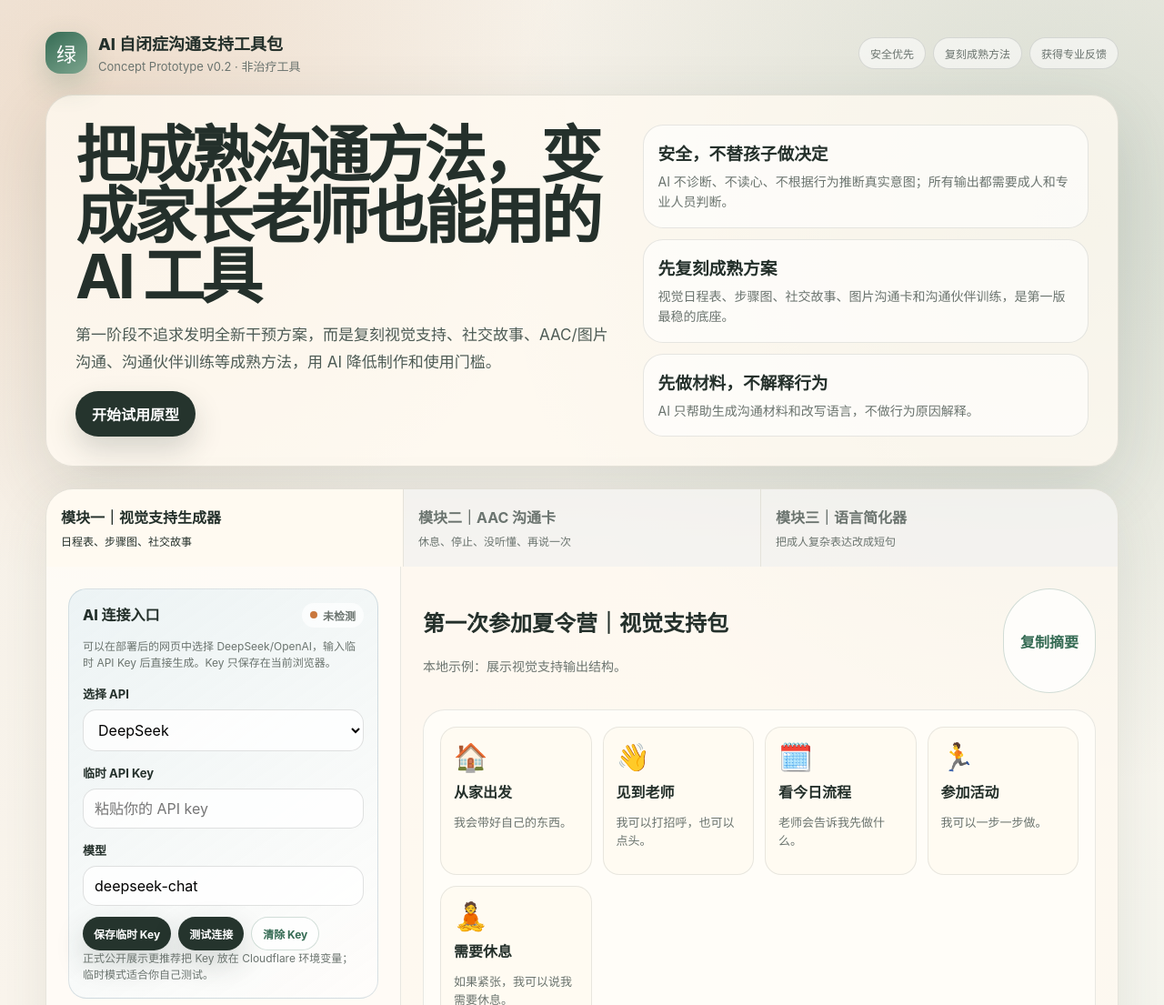
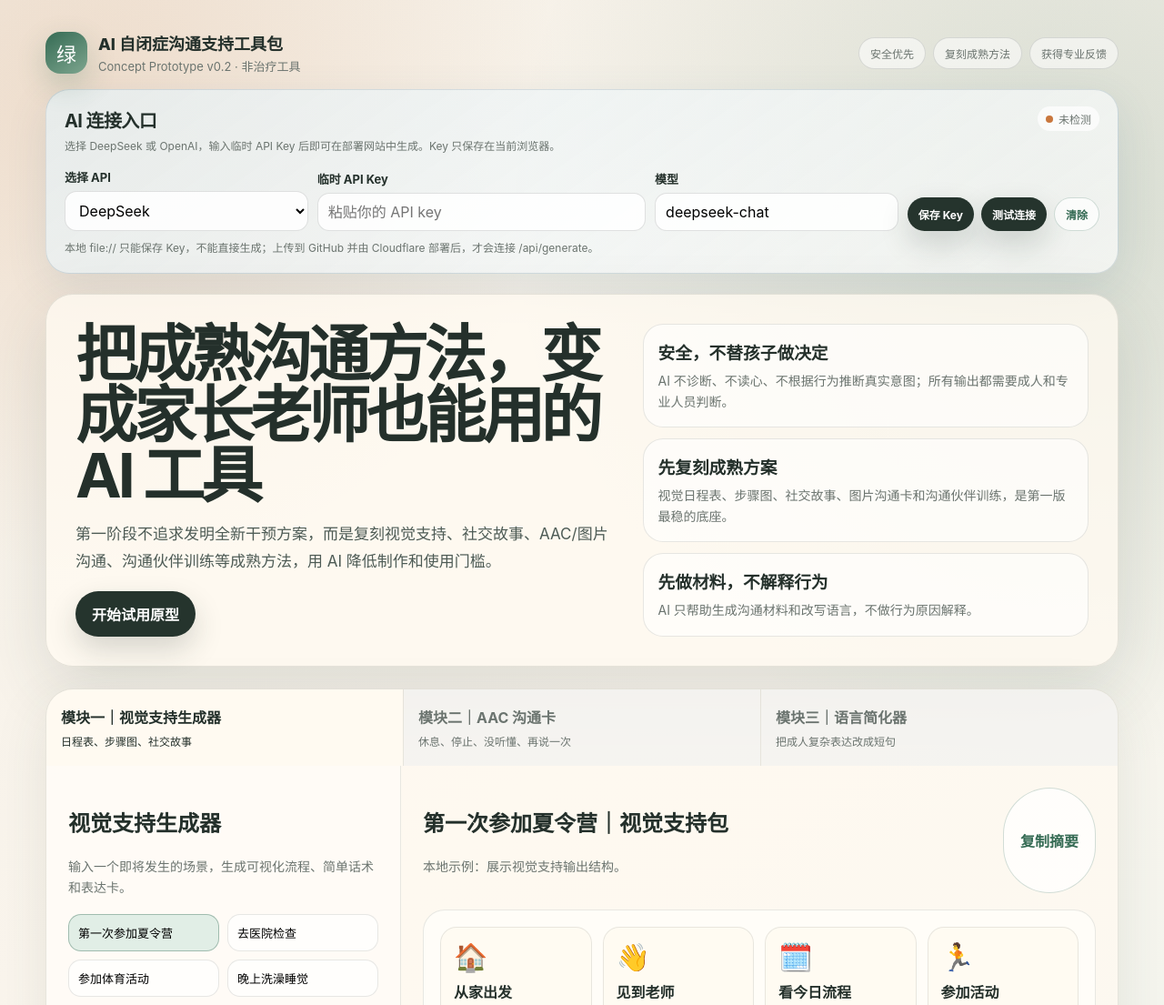
Before and after one commit to jenny070727-del/jenny070727-del-ai-autism-communication-toolkit, a plain HTML site: page index.html in a window 1280 px wide. Shown: the top 1105 px of the page at 91% size. Drawn offline with Linux system fonts and the light colour scheme.

Commit message:
Move API connection panel to top

```diff
--- a/index.html
+++ b/index.html
@@ -18,9 +18,10 @@
     .btn{border:0;border-radius:999px;padding:13px 18px;background:#25342d;color:white;font-weight:750;box-shadow:0 14px 32px rgba(36,48,43,.18)}.btn.secondary{background:rgba(255,255,255,.72);color:var(--green);border:1px solid rgba(53,107,84,.22);box-shadow:none}.btn.small{padding:9px 12px;font-size:12px}.btn.full{width:100%;margin-top:14px;border-radius:17px}
     .section{margin-top:24px;background:rgba(255,250,241,.72);border:1px solid rgba(36,48,43,.10);border-radius:30px;box-shadow:0 18px 60px rgba(53,70,61,.10);overflow:hidden}.tabs{display:grid;grid-template-columns:repeat(3,1fr);background:rgba(36,48,43,.10);gap:1px}.tab{border:0;background:rgba(255,255,255,.58);padding:18px 16px;text-align:left;color:var(--muted)}.tab.active{background:var(--card);color:var(--ink)}.tab strong{display:block;margin-bottom:4px}.tab span{font-size:12px;line-height:1.35}
     .work{display:grid;grid-template-columns:390px 1fr;min-height:640px}.panel{padding:24px;border-right:1px solid rgba(36,48,43,.10);background:rgba(255,255,255,.35)}.out{padding:24px}.helper{color:var(--muted);line-height:1.65;font-size:14px;margin:0 0 18px}label{display:block;font-size:13px;font-weight:750;margin:14px 0 8px}textarea,select,input{width:100%;border:1px solid rgba(36,48,43,.14);border-radius:15px;background:rgba(255,255,255,.78);padding:11px 12px;outline:none}textarea{min-height:112px;line-height:1.55;resize:vertical}.grid2{display:grid;grid-template-columns:repeat(2,1fr);gap:9px}.preset{border:1px solid rgba(36,48,43,.11);background:rgba(255,255,255,.65);border-radius:14px;padding:10px;text-align:left;font-size:13px}.preset.active,.preset:hover{background:var(--green2);border-color:rgba(53,107,84,.38)}
-    .api{border:1px solid rgba(66,106,128,.18);background:linear-gradient(145deg,rgba(229,240,244,.72),rgba(255,255,255,.58));border-radius:20px;padding:15px;margin-bottom:20px}.api-title{display:flex;justify-content:space-between;gap:10px;font-weight:800}.status{display:inline-flex;gap:6px;align-items:center;border-radius:999px;padding:5px 9px;background:rgba(255,255,255,.72);font-size:12px;color:var(--muted)}.dot{width:8px;height:8px;border-radius:999px;background:#b6bcb8}.api.connected .dot{background:#2f8f5b}.api.warning .dot{background:#c9773d}.api.error .dot{background:var(--danger)}.api p,.note{color:var(--muted);font-size:12px;line-height:1.55}.api-actions{display:flex;gap:8px;flex-wrap:wrap}
+    .api{border:1px solid rgba(66,106,128,.18);background:linear-gradient(145deg,rgba(229,240,244,.76),rgba(255,255,255,.64));border-radius:20px;padding:15px;margin-bottom:20px}.api-title{display:flex;justify-content:space-between;gap:10px;font-weight:800}.status{display:inline-flex;gap:6px;align-items:center;border-radius:999px;padding:5px 9px;background:rgba(255,255,255,.72);font-size:12px;color:var(--muted)}.dot{width:8px;height:8px;border-radius:999px;background:#b6bcb8}.api.connected .dot{background:#2f8f5b}.api.warning .dot{background:#c9773d}.api.error .dot{background:var(--danger)}.api p,.note{color:var(--muted);font-size:12px;line-height:1.55}.api-actions{display:flex;gap:8px;flex-wrap:wrap}
+    .top-api{margin:-6px 0 22px;border-radius:26px;padding:18px 20px;box-shadow:0 14px 46px rgba(66,106,128,.12)}.api-head{display:flex;align-items:flex-start;justify-content:space-between;gap:14px;margin-bottom:14px}.api-head h2{margin:0 0 6px;font-size:20px;letter-spacing:-.03em}.api-head p{margin:0}.api-row{display:grid;grid-template-columns:1fr 1.35fr 1fr auto;gap:10px;align-items:end}.api-field label{margin:0 0 6px}.api-field input,.api-field select{border-radius:13px;padding:10px 11px;background:rgba(255,255,255,.86)}.api-note{margin-top:10px;color:var(--muted);font-size:12px;line-height:1.55}
     .output-head{display:flex;justify-content:space-between;gap:14px;margin-bottom:18px}.canvas{background:#fffdf8;border:1px solid rgba(36,48,43,.10);border-radius:24px;padding:18px;min-height:510px}.schedule{display:grid;grid-template-columns:repeat(4,1fr);gap:12px}.step,.card,.box{border:1px solid rgba(36,48,43,.10);background:rgba(255,250,241,.75);border-radius:18px;padding:14px}.icon{font-size:30px}.step h4{margin:8px 0 6px}.step p,.card p,.box li{color:var(--muted);font-size:13px;line-height:1.5}.cards{display:grid;grid-template-columns:repeat(4,1fr);gap:10px;margin-top:14px}.card{text-align:center}.card .icon{font-size:28px}.box{margin-top:16px}.box h3{margin:0 0 10px}.safe{margin-top:16px;border-radius:18px;background:rgba(157,75,67,.08);border:1px solid rgba(157,75,67,.16);padding:13px;color:#6d3934;font-size:13px;line-height:1.55}.hidden{display:none!important}.toast{position:fixed;left:50%;bottom:28px;transform:translateX(-50%) translateY(20px);opacity:0;background:#25342d;color:white;border-radius:999px;padding:12px 18px;transition:.22s;z-index:20}.toast.show{opacity:1;transform:translateX(-50%) translateY(0)}
-    @media(max-width:980px){.hero,.work{grid-template-columns:1fr}.panel{border-right:0;border-bottom:1px solid rgba(36,48,43,.10)}.tabs,.schedule,.cards{grid-template-columns:1fr 1fr}}@media(max-width:640px){.shell{width:calc(100vw - 24px)}.hero,.panel,.out{padding:18px}.tabs,.schedule,.cards,.grid2{grid-template-columns:1fr}}
+    @media(max-width:980px){.hero,.work{grid-template-columns:1fr}.panel{border-right:0;border-bottom:1px solid rgba(36,48,43,.10)}.tabs,.schedule,.cards{grid-template-columns:1fr 1fr}.api-row{grid-template-columns:1fr 1fr}.api-actions{grid-column:1/-1}}@media(max-width:640px){.shell{width:calc(100vw - 24px)}.hero,.panel,.out{padding:18px}.tabs,.schedule,.cards,.grid2,.api-row{grid-template-columns:1fr}.top-api{padding:16px}.api-head{display:block}.status{margin-top:8px}}
   </style>
 </head>
 <body>
@@ -29,6 +30,35 @@
       <div class="brand"><div class="logo">绿</div><div><div class="title">AI 自闭症沟通支持工具包</div><div class="sub">Concept Prototype v0.2 · 非治疗工具</div></div></div>
       <div class="badges"><span class="badge">安全优先</span><span class="badge">复刻成熟方法</span><span class="badge">获得专业反馈</span></div>
     </header>
+    <section class="api warning top-api" id="api-card">
+      <div class="api-head">
+        <div>
+          <h2>AI 连接入口</h2>
+          <p id="api-status-detail">选择 DeepSeek 或 OpenAI，输入临时 API Key 后即可在部署网站中生成。Key 只保存在当前浏览器。</p>
+        </div>
+        <span class="status"><span class="dot"></span><span id="api-status-label">未检测</span></span>
+      </div>
+      <div class="api-row">
+        <div class="api-field">
+          <label for="api-provider">选择 API</label>
+          <select id="api-provider" onchange="syncApiModel()"><option value="deepseek">DeepSeek</option><option value="openai">OpenAI</option></select>
+        </div>
+        <div class="api-field">
+          <label for="api-key">临时 API Key</label>
+          <input id="api-key" type="password" placeholder="粘贴你的 API key" autocomplete="off">
+        </div>
+        <div class="api-field">
+          <label for="api-model">模型</label>
+          <input id="api-model" value="deepseek-chat" autocomplete="off">
+        </div>
+        <div class="api-actions">
+          <button class="btn small" onclick="saveApi()">保存 Key</button>
+          <button class="btn small" onclick="checkApi()">测试连接</button>
+          <button class="btn secondary small" onclick="clearApi()">清除</button>
+        </div>
+      </div>
+      <div class="api-note">本地 file:// 只能保存 Key，不能直接生成；上传到 GitHub 并由 Cloudflare 部署后，才会连接 /api/generate。</div>
+    </section>
     <section class="hero">
       <div>
         <h1>把成熟沟通方法，变成家长老师也能用的 AI 工具</h1>
@@ -49,15 +79,6 @@
       </nav>
       <div class="work">
         <aside class="panel">
-          <section class="api warning" id="api-card">
-            <div class="api-title"><span>AI 连接入口</span><span class="status"><span class="dot"></span><span id="api-status-label">未检测</span></span></div>
-            <p id="api-status-detail">可以在部署后的网页中选择 DeepSeek/OpenAI，输入临时 API Key 后直接生成。Key 只保存在当前浏览器。</p>
-            <label for="api-provider">选择 API</label><select id="api-provider" onchange="syncApiModel()"><option value="deepseek">DeepSeek</option><option value="openai">OpenAI</option></select>
-            <label for="api-key">临时 API Key</label><input id="api-key" type="password" placeholder="粘贴你的 API key" autocomplete="off">
-            <label for="api-model">模型</label><input id="api-model" value="deepseek-chat" autocomplete="off">
-            <div class="api-actions" style="margin-top:12px"><button class="btn small" onclick="saveApi()">保存临时 Key</button><button class="btn small" onclick="checkApi()">测试连接</button><button class="btn secondary small" onclick="clearApi()">清除 Key</button></div>
-            <div class="note">正式公开展示更推荐把 Key 放在 Cloudflare 环境变量；临时模式适合你自己测试。</div>
-          </section>
           <div id="controls-visual">
             <h2>视觉支持生成器</h2><p class="helper">输入一个即将发生的场景，生成可视化流程、简单话术和表达卡。</p>
             <div class="grid2"><button class="preset active" onclick="setVisual('camp',this)">第一次参加夏令营</button><button class="preset" onclick="setVisual('doctor',this)">去医院检查</button><button class="preset" onclick="setVisual('sports',this)">参加体育活动</button><button class="preset" onclick="setVisual('sleep',this)">晚上洗澡睡觉</button></div>
```
